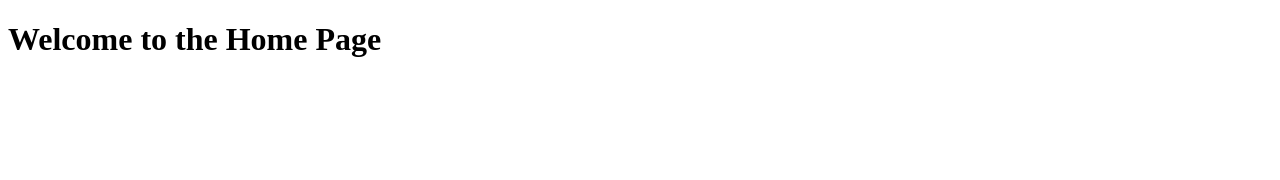
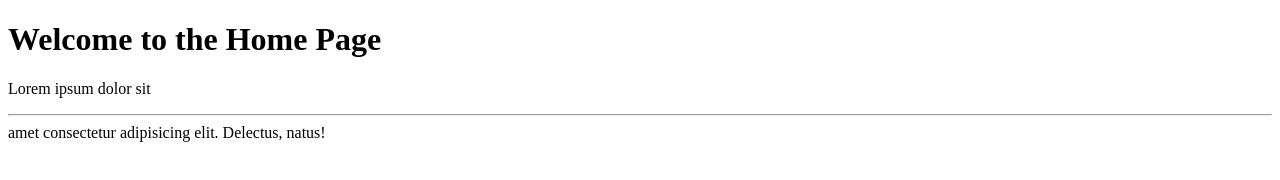
Before and after one commit to HakannUzunn/branch-homework, a plain HTML site: page index.html in a window 1280 px wide. Drawn offline with Linux system fonts and the light colour scheme.

Commit message:
small changes on index.html

```diff
--- a/index.html
+++ b/index.html
@@ -7,5 +7,6 @@
 </head>
 <body>
     <h1>Welcome to the Home Page</h1>
+    <p>Lorem ipsum dolor sit <hr> amet consectetur adipisicing elit. Delectus, natus!</p>
 </body>
 </html>
```
